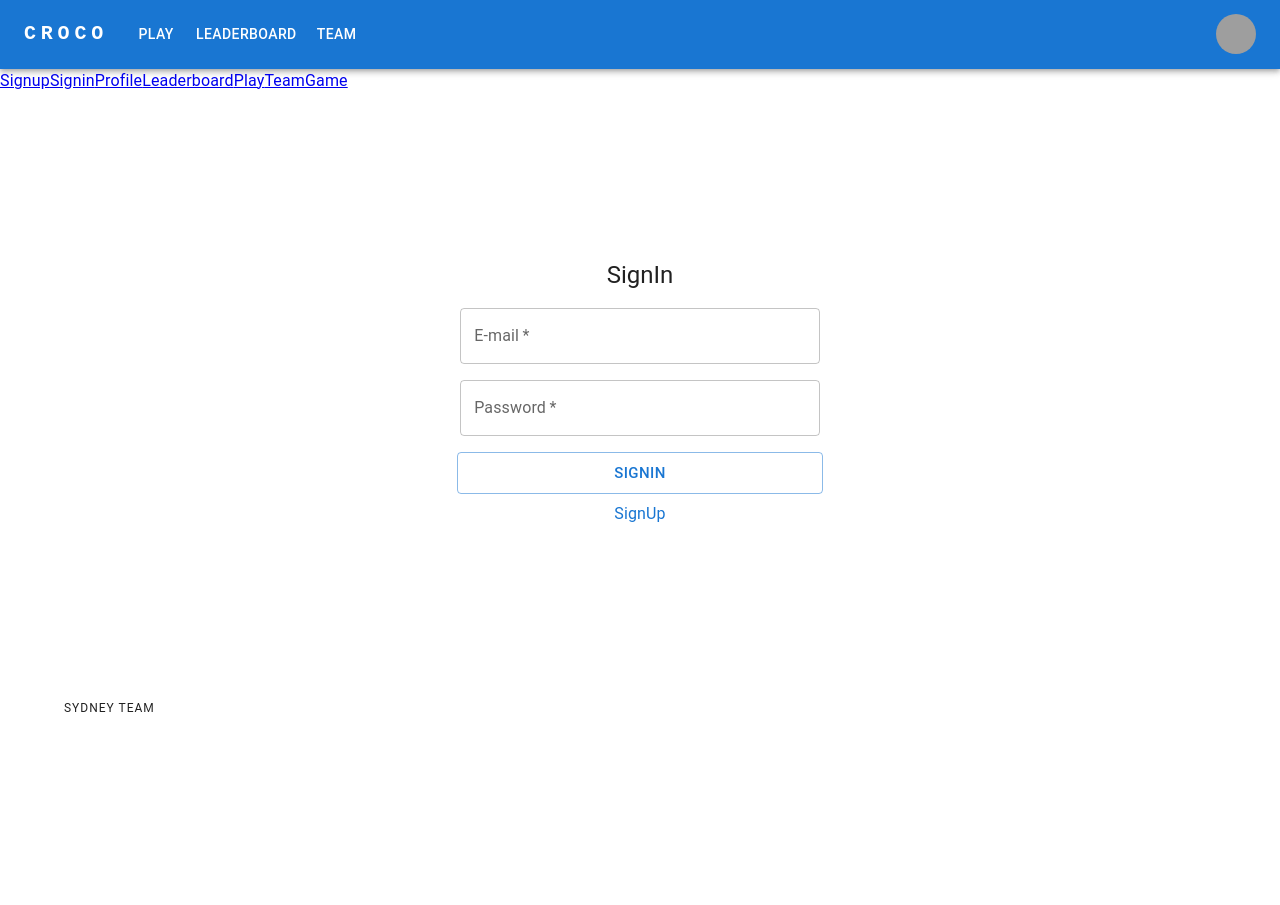
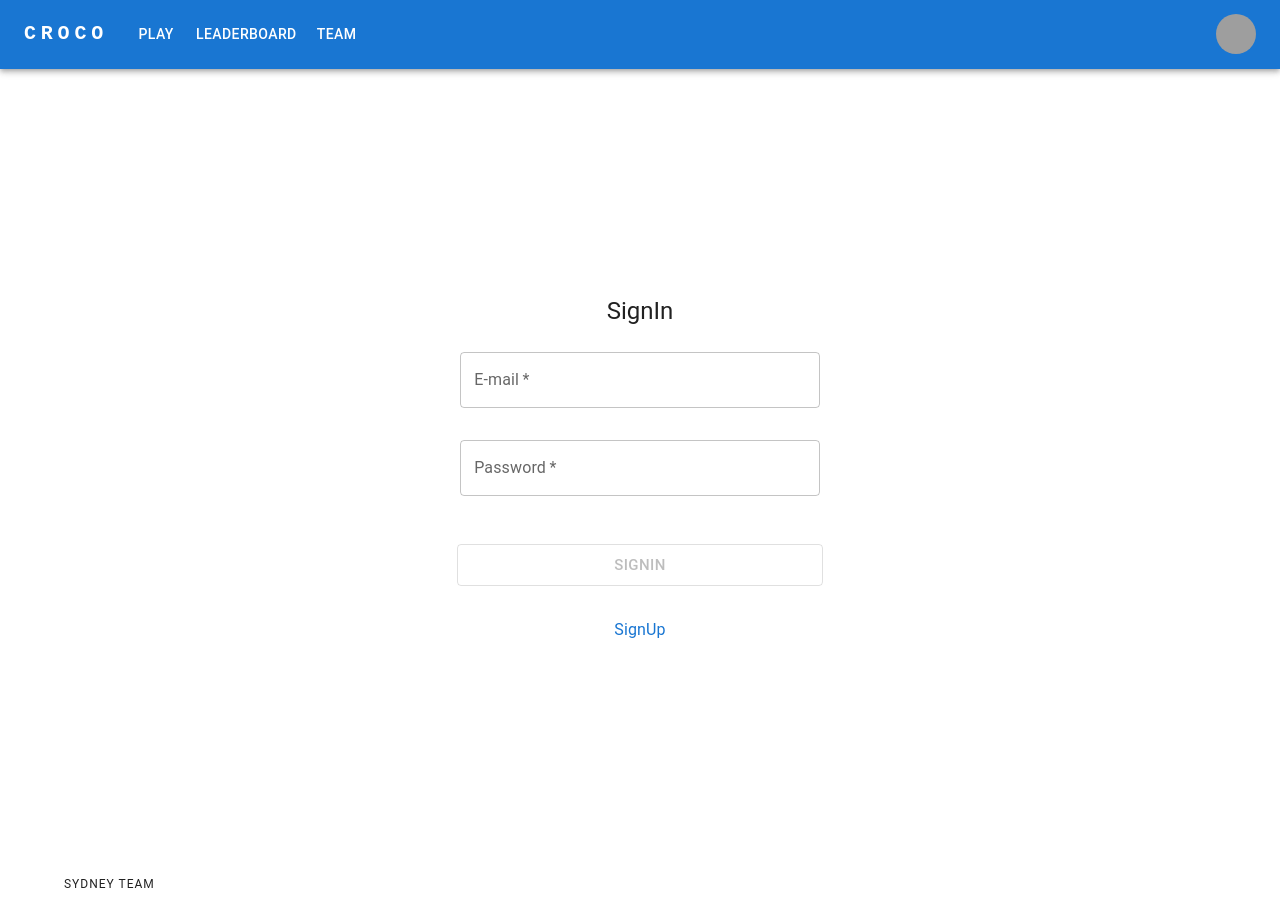
Before and after one commit to yapgame/game, a React app: page /signin in a window 1280 px wide. Before the commit the page ends 800 px from the top, so only its background shows below. Built offline with nearby package versions, Linux system fonts and the light colour scheme; grey boxes are pictures that could not be loaded; the HTML template or start-up script is replaced by a standard one.

Commit message:
fix: all

```diff
--- a/package.json
+++ b/package.json
@@ -44,6 +44,7 @@
   "dependencies": {
     "@emotion/react": "11.10.0",
     "@emotion/styled": "11.10.0",
+    "@mui/icons-material": "^5.8.4",
     "@mui/material": "5.9.3",
     "@types/react": "18.0.15",
     "@types/react-dom": "18.0.6",
--- a/src/components/App/App.tsx
+++ b/src/components/App/App.tsx
@@ -4,7 +4,6 @@ import CssBaseline from '@mui/material/CssBaseline';
 import {
   Route,
   Routes,
-  NavLink,
 } from 'react-router-dom';
 import Leaderboard from '../Leaderboard/Leaderboard';
 import PageStart from '../PageStart/PageStart';
@@ -17,6 +16,7 @@ import SignIn from '../PageSignIn/SignIn';
 import Profile from '../Profile/Profile';
 import Team from '../Team/Team';
 import Game from '../Game/Game';
+import ProtectedRoute from '../ProtectedRoute/ProtectedRoute';
 
 import {
   BASE_URL,
@@ -31,6 +31,7 @@ import {
 
 function App() {
   const mountedRef = useRef(false);
+  const [loggedIn, setLoggedIn] = React.useState(false);
   const handleSignUp = (data: Record<string, string>) => {
     // eslint-disable-next-line no-console
     console.log(data);
@@ -49,6 +50,7 @@ function App() {
   };
   useEffect(() => {
     mountedRef.current = true;
+    setLoggedIn(false); // !!!
     return () => {
       mountedRef.current = false;
     };
@@ -57,33 +59,54 @@ function App() {
     <>
       <CssBaseline />
       <ResponsiveAppBar />
-      <NavLink to="/signup">Signup</NavLink>
-      <NavLink to="/signin">Signin</NavLink>
-      <NavLink to="/profile">Profile</NavLink>
-      <NavLink to="/leaderboard">Leaderboard</NavLink>
-      <NavLink to="/play">Play</NavLink>
-      <NavLink to="/team">Team</NavLink>
-      <NavLink to="/game">Game</NavLink>
       <Routes>
         <Route
           path={BASE_URL}
-          element={(<Game />)}
+          element={(
+            <ProtectedRoute
+              loggedIn={loggedIn}
+            >
+              <Game />
+            </ProtectedRoute>
+          )}
+        />
+        <Route
+          path={PROFILE_URL}
+          element={(
+            <ProtectedRoute
+              loggedIn={loggedIn}
+            >
+              <Profile />
+            </ProtectedRoute>
+          )}
+        />
+        <Route
+          path={PLAY_URL}
+          element={(
+            <ProtectedRoute
+              loggedIn={loggedIn}
+            >
+              <PageStart
+                handleStartGame={handleStartGame}
+              />
+            </ProtectedRoute>
+          )}
         />
         <Route
           path={SIGNUP_URL}
-          element={(<SignUp handleSignUp={handleSignUp} />)}
+          element={(
+            <SignUp
+              handleSignUp={handleSignUp}
+            />
+          )}
         />
         <Route
           path={SIGNIN_URL}
-          element={(<SignIn handleSignIn={handleSignIn} />)}
-        />
-        <Route
-          path={PROFILE_URL}
-          element={(<Profile />)}
-        />
-        <Route
-          path={PLAY_URL}
-          element={(<PageStart handleStartGame={handleStartGame} />)}
+          element={(
+            <SignIn
+              handleSignIn={handleSignIn}
+            />
+          )}
         />
         <Route
           path={LEADERBOARD_URL}
--- /dev/null
+++ b/src/components/PageSignIn/IValid.tsx
@@ -0,0 +1,7 @@
+export interface IValid {
+  values: Record<string, string>,
+  errors: any,
+  isValid: boolean,
+  // eslint-disable-next-line no-unused-vars
+  handleChange: (data: any) => void,
+}
--- a/src/components/PageSignIn/SignIn.tsx
+++ b/src/components/PageSignIn/SignIn.tsx
@@ -1,75 +1,107 @@
-import React, { useState } from 'react';
+import React from 'react';
 import Box from '@mui/material/Box';
 import Typography from '@mui/material/Typography';
 import Container from '@mui/material/Container';
 import Button from '@mui/material/Button';
-import Link from '@mui/material/Link';
+import { NavLink } from 'react-router-dom';
 import TextField from '@mui/material/TextField';
 import { SIGNUP_URL } from '../../utils/constants';
+import useFormWithValidation from '../../utils/validator';
 
 import { IProps } from './IProps';
+import { IValid } from './IValid';
 
 function SignIn(props: IProps) {
+  const {
+    values,
+    errors,
+    isValid,
+    handleChange,
+  }: IValid = useFormWithValidation();
   const { handleSignIn } = props;
-  const [data, setData] = useState({
-    email: '',
-    password: '',
-  });
-  const handleChange = (evt: any) => {
-    const { name, value } = evt.target;
-    setData({
-      ...data,
-      [name]: value,
-    });
-  };
   const handleSubmit = (evt: any) => {
     evt.preventDefault();
-    handleSignIn(data);
+    handleSignIn(values);
   };
   return (
     <Container maxWidth="lg">
-      <form onSubmit={handleSubmit}>
       <Box
+        component="form"
+        onSubmit={handleSubmit}
         gridColumn="span 1"
         sx={{
+          '& .MuiTextField-root': { m: 2 },
           display: 'flex',
           justifyContent: 'center',
           flexDirection: 'column',
           textAlign: 'center',
           alignItems: 'center',
-            minHeight: 600,
+          minHeight: 800,
         }}
       >
-          <Typography variant="h5" gutterBottom component="div">SignIn</Typography>
+        <Typography variant="h5" gutterBottom component="div">
+          SignIn
+        </Typography>
         <TextField
-            sx={{ m: 1, width: '40ch' }}
+          error={!!errors.email}
+          sx={{
+            m: 2,
+            maxWidth: '40ch',
+            width: '100%',
+          }}
           required
           id="outlined-required"
           label="E-mail"
           defaultValue=""
           name="email"
           onChange={handleChange}
+          helperText={errors.email}
+          type="email"
         />
         <TextField
-            sx={{ m: 1, width: '40ch' }}
+          error={!!errors.password}
+          sx={{
+            m: 2,
+            maxWidth: '40ch',
+            width: '100%',
+          }}
           required
           id="outlined-required"
           label="Password"
           defaultValue=""
           name="password"
           onChange={handleChange}
+          helperText={errors.password}
+          type="password"
+          autoComplete="current-password"
+          inputProps={{
+            minLength: 6,
+          }}
         />
         <Button
           variant="outlined"
           size="large"
-            sx={{ m: 1, width: '43ch' }}
+          sx={{
+            m: 4,
+            maxWidth: '43ch',
+            width: '100%',
+          }}
           type="submit"
+          disabled={!isValid}
         >
           SignIn
         </Button>
-          <Link href={SIGNUP_URL} underline="none">SignUp</Link>
+        <NavLink
+          to={SIGNUP_URL}
+          style={{
+            margin: '0',
+            color: '#1976d2',
+            textDecoration: 'none',
+          }}
+        >
+          SignUp
+        </NavLink>
       </Box>
-      </form>
     </Container>
   );
 }
--- /dev/null
+++ b/src/components/PageSignUp/IValid.tsx
@@ -0,0 +1,7 @@
+export interface IValid {
+  values: Record<string, string>,
+  errors: any,
+  isValid: boolean,
+  // eslint-disable-next-line no-unused-vars
+  handleChange: (data: any) => void,
+}
--- a/src/components/PageSignUp/SignUp.tsx
+++ b/src/components/PageSignUp/SignUp.tsx
@@ -1,75 +1,107 @@
-import React, { useState } from 'react';
+import React from 'react';
 import Box from '@mui/material/Box';
 import Typography from '@mui/material/Typography';
 import Container from '@mui/material/Container';
 import Button from '@mui/material/Button';
-import Link from '@mui/material/Link';
 import TextField from '@mui/material/TextField';
+import { NavLink } from 'react-router-dom';
 import { SIGNIN_URL } from '../../utils/constants';
+import useFormWithValidation from '../../utils/validator';
 
 import { IProps } from './IProps';
+import { IValid } from './IValid';
 
 function SignUp(props: IProps) {
+  const {
+    values,
+    errors,
+    isValid,
+    handleChange,
+  }: IValid = useFormWithValidation();
   const { handleSignUp } = props;
-  const [data, setData] = useState({
-    email: '',
-    password: '',
-  });
-  const handleChange = (evt: any) => {
-    const { name, value } = evt.target;
-    setData({
-      ...data,
-      [name]: value,
-    });
-  };
   const handleSubmit = (evt: any) => {
     evt.preventDefault();
-    handleSignUp(data);
+    handleSignUp(values);
   };
   return (
     <Container maxWidth="lg">
-      <form onSubmit={handleSubmit}>
       <Box
+        component="form"
+        onSubmit={handleSubmit}
         gridColumn="span 1"
         sx={{
+          '& .MuiTextField-root': { m: 2 },
           display: 'flex',
           justifyContent: 'center',
           flexDirection: 'column',
           textAlign: 'center',
           alignItems: 'center',
-            minHeight: 600,
+          minHeight: 800,
         }}
       >
-          <Typography variant="h5" gutterBottom component="div">SignUp</Typography>
+        <Typography variant="h5" gutterBottom component="div">
+          SignUp
+        </Typography>
         <TextField
-            sx={{ m: 1, width: '40ch' }}
+          error={!!errors.email}
+          sx={{
+            m: 2,
+            maxWidth: '40ch',
+            width: '100%',
+          }}
           required
           id="outlined-required"
           label="E-mail"
           defaultValue=""
           name="email"
           onChange={handleChange}
+          helperText={errors.email}
+          type="email"
         />
         <TextField
-            sx={{ m: 1, width: '40ch' }}
+          error={!!errors.password}
+          sx={{
+            m: 2,
+            maxWidth: '40ch',
+            width: '100%',
+          }}
           required
           id="outlined-required"
           label="Password"
           defaultValue=""
           name="password"
           onChange={handleChange}
+          helperText={errors.password}
+          type="password"
+          autoComplete="current-password"
+          inputProps={{
+            minLength: 6,
+          }}
         />
         <Button
           variant="outlined"
           size="large"
-            sx={{ m: 1, width: '43ch' }}
+          sx={{
+            m: 4,
+            maxWidth: '43ch',
+            width: '100%',
+          }}
           type="submit"
+          disabled={!isValid}
         >
           SignUp
         </Button>
-          <Link href={SIGNIN_URL} underline="none">SignIn</Link>
+        <NavLink
+          to={SIGNIN_URL}
+          style={{
+            margin: '0',
+            color: '#1976d2',
+            textDecoration: 'none',
+          }}
+        >
+          SignIn
+        </NavLink>
       </Box>
-      </form>
     </Container>
   );
 }
--- a/src/components/ResponsiveAppBar/ResponsiveAppBar.tsx
+++ b/src/components/ResponsiveAppBar/ResponsiveAppBar.tsx
@@ -1,79 +1,36 @@
 import * as React from 'react';
+import { NavLink } from 'react-router-dom';
 import AppBar from '@mui/material/AppBar';
 import Box from '@mui/material/Box';
 import Toolbar from '@mui/material/Toolbar';
 import IconButton from '@mui/material/IconButton';
 import Typography from '@mui/material/Typography';
 import Menu from '@mui/material/Menu';
-// import MenuIcon from '@mui/icons-material/Menu';
+import MenuIcon from '@mui/icons-material/Menu';
 import Container from '@mui/material/Container';
 import Avatar from '@mui/material/Avatar';
 import Button from '@mui/material/Button';
 import Tooltip from '@mui/material/Tooltip';
 import MenuItem from '@mui/material/MenuItem';
 // import AdbIcon from '@mui/icons-material/Adb';
-import {
-  SIGNUP_URL,
-  SIGNIN_URL,
-  PROFILE_URL,
-  LOGOUT_URL,
-  PLAY_URL,
-  LEADERBOARD_URL,
-  TEAM_URL,
-} from '../../utils/constants';
-
-const pages: any = [
-  {
-    name: 'Play',
-    url: PLAY_URL,
-  },
-  {
-    name: 'Leaderboard',
-    url: LEADERBOARD_URL,
-  },
-  {
-    name: 'Team',
-    url: TEAM_URL,
-  },
-];
-const settings: any = [
-  {
-    name: 'Profile',
-    url: PROFILE_URL,
-  },
-  {
-    name: 'Logout',
-    url: LOGOUT_URL,
-  },
-  {
-    name: 'SignUp',
-    url: SIGNUP_URL,
-  },
-  {
-    name: 'SignIn',
-    url: SIGNIN_URL,
-  },
-];
+import { mainMenu } from './mainMenu';
+import { userMenu } from './userMenu';
 
 function ResponsiveAppBar() {
   const [anchorElNav, setAnchorElNav] = React.useState<null | HTMLElement>(null);
   const [anchorElUser, setAnchorElUser] = React.useState<null | HTMLElement>(null);
-
   const handleOpenNavMenu = (event: React.MouseEvent<HTMLElement>) => {
     setAnchorElNav(event.currentTarget);
   };
   const handleOpenUserMenu = (event: React.MouseEvent<HTMLElement>) => {
     setAnchorElUser(event.currentTarget);
   };
-
   const handleCloseNavMenu = () => {
     setAnchorElNav(null);
   };
-
   const handleCloseUserMenu = () => {
     setAnchorElUser(null);
   };
-
   return (
     <AppBar position="static">
       <Container maxWidth="xl">
@@ -106,7 +63,7 @@ function ResponsiveAppBar() {
               onClick={handleOpenNavMenu}
               color="inherit"
             >
-              {/* <MenuIcon /> */}
+              <MenuIcon />
             </IconButton>
             <Menu
               id="menu-appbar"
@@ -126,14 +83,26 @@ function ResponsiveAppBar() {
                 display: { xs: 'block', md: 'none' },
               }}
             >
-              {pages.map((page: Record<string, string>) => (
+              {mainMenu.map((page: Record<string, string>) => (
+                <NavLink
+                  key={page.name}
+                  to={page.url}
+                  style={{
+                    margin: 0,
+                    fontFamily: 'Roboto, Helvetica, Arial, sans-serif',
+                    fontWeight: 400,
+                    textDecoration: 'none',
+                    color: '#1A2027',
+                  }}
+                >
                   <MenuItem key={page.name} onClick={handleCloseNavMenu}>
-                  <Typography textAlign="center">
+                    <Typography
+                      textAlign="center"
+                    >
                       {page.name}
-                    {page.url}
                     </Typography>
-                  123
                   </MenuItem>
+                </NavLink>
               ))}
             </Menu>
           </Box>
@@ -154,16 +123,26 @@ function ResponsiveAppBar() {
               textDecoration: 'none',
             }}
           >
-            LOGO
+            CROCO
           </Typography>
           <Box sx={{ flexGrow: 1, display: { xs: 'none', md: 'flex' } }}>
-            {pages.map((page: Record<string, string>) => (
+            {mainMenu.map((page: Record<string, string>) => (
               <Button
                 key={page.name}
                 onClick={handleCloseNavMenu}
                 sx={{ my: 2, color: 'white', display: 'block' }}
               >
+                <NavLink
+                  key={page.name}
+                  to={page.url}
+                  style={{
+                    color: 'white',
+                    display: 'block',
+                    textDecoration: 'none',
+                  }}
+                >
                   {page.name}
+                </NavLink>
               </Button>
             ))}
           </Box>
@@ -171,7 +150,7 @@ function ResponsiveAppBar() {
           <Box sx={{ flexGrow: 0 }}>
             <Tooltip title="Open settings">
               <IconButton onClick={handleOpenUserMenu} sx={{ p: 0 }}>
-                <Avatar alt="Remy Sharp" src="/static/images/avatar/2.jpg" />
+                <Avatar alt="Fox" src="/static/images/avatar/2.jpg" />
               </IconButton>
             </Tooltip>
             <Menu
@@ -190,10 +169,22 @@ function ResponsiveAppBar() {
               open={Boolean(anchorElUser)}
               onClose={handleCloseUserMenu}
             >
-              {settings.map((setting: Record<string, string>) => (
-                <MenuItem key={setting.name} onClick={handleCloseUserMenu}>
+              {userMenu.map((setting: Record<string, string>) => (
+                <NavLink
+                  key={setting.name}
+                  to={setting.url}
+                  style={{
+                    margin: 0,
+                    fontFamily: 'Roboto, Helvetica, Arial, sans-serif',
+                    fontWeight: 400,
+                    textDecoration: 'none',
+                    color: '#1A2027',
+                  }}
+                >
+                  <MenuItem onClick={handleCloseUserMenu}>
                     <Typography textAlign="center">{setting.name}</Typography>
                   </MenuItem>
+                </NavLink>
               ))}
             </Menu>
           </Box>
--- /dev/null
+++ b/src/components/ResponsiveAppBar/mainMenu.ts
@@ -0,0 +1,16 @@
+import { LEADERBOARD_URL, PLAY_URL, TEAM_URL } from '../../utils/constants';
+
+export const mainMenu: Array<Record<string, string>> = [
+  {
+    name: 'Play',
+    url: PLAY_URL,
+  },
+  {
+    name: 'Leaderboard',
+    url: LEADERBOARD_URL,
+  },
+  {
+    name: 'Team',
+    url: TEAM_URL,
+  },
+];
--- /dev/null
+++ b/src/components/ResponsiveAppBar/userMenu.ts
@@ -0,0 +1,25 @@
+import {
+  SIGNUP_URL,
+  SIGNIN_URL,
+  PROFILE_URL,
+  LOGOUT_URL,
+} from '../../utils/constants';
+
+export const userMenu: Array<Record<string, string>> = [
+  {
+    name: 'Profile',
+    url: PROFILE_URL,
+  },
+  {
+    name: 'Logout',
+    url: LOGOUT_URL,
+  },
+  {
+    name: 'SignUp',
+    url: SIGNUP_URL,
+  },
+  {
+    name: 'SignIn',
+    url: SIGNIN_URL,
+  },
+];
```
Also changed, not shown: src/components/ErrorBoundary/ErrorBoundary.tsx (added, +39 -0 lines), src/utils/constants.ts (line endings or trailing spaces), 1 other file (tests, documents, lock files or other folders). Lines whose indentation alone changed are shown as unchanged.
